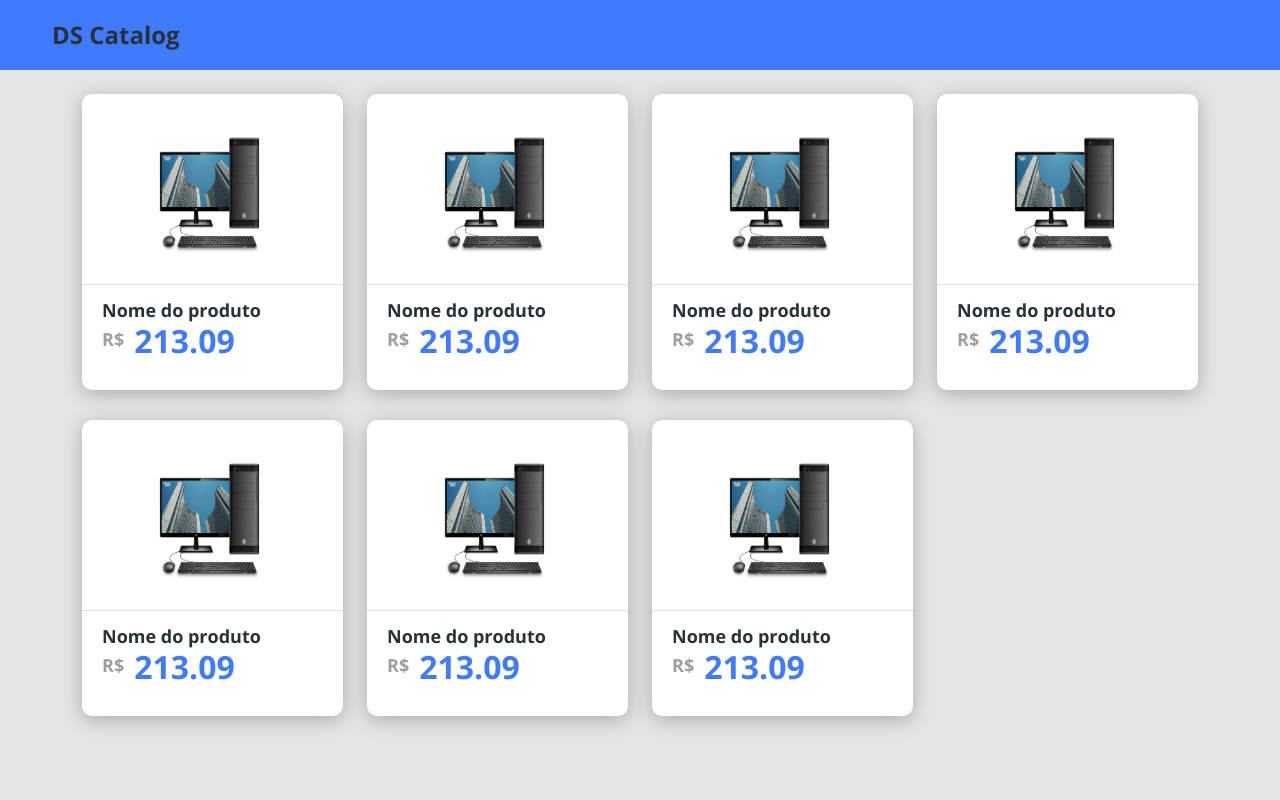
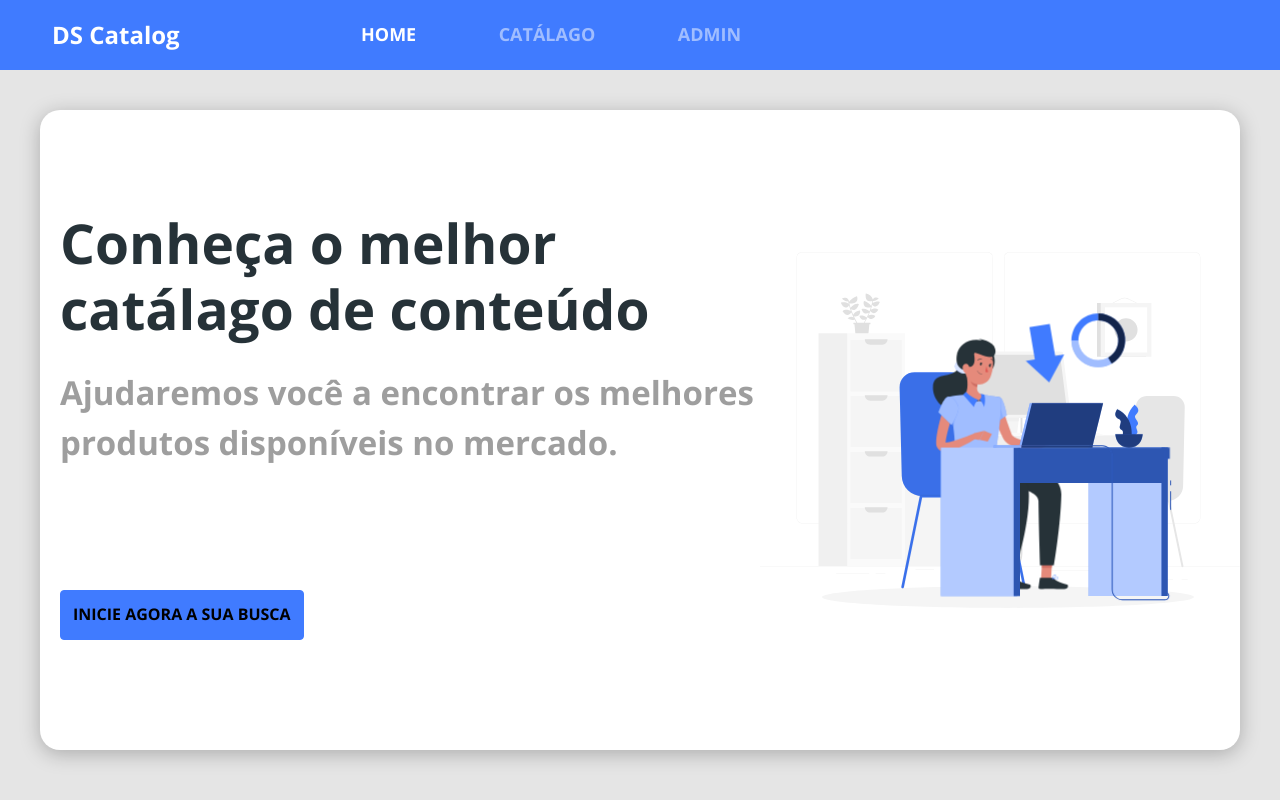
Before and after one commit to jopaulo666/dscatalog-bootcamp, a React (Create React App) app in the folder frontend/: page / in a window 1280 px wide. Built offline with nearby package versions, Linux system fonts and the light colour scheme; the HTML template or start-up script is replaced by a standard one.

Commit message:
Rotas com React Router DOM

```diff
--- a/frontend/src/App.tsx
+++ b/frontend/src/App.tsx
@@ -1,13 +1,11 @@
 import './assets/styles/custom.scss';
 import './App.css';
-import Home from 'pages/Home';
-import Catalog from 'pages/Catalog';
+import Routes from 'Routes';
 
 const App = () => {
 
   return (
-    // <Home />
-    <Catalog/>
+    <Routes/>
   );
 }
 
--- /dev/null
+++ b/frontend/src/Routes.tsx
@@ -0,0 +1,24 @@
+import Navbar from "components/Navbar";
+import Admin from "pages/Admin";
+import Catalog from "pages/Catalog";
+import Home from "pages/Home";
+import { BrowserRouter, Route, Switch } from "react-router-dom";
+
+const Routes = () => (
+    <BrowserRouter>
+        <Navbar/>
+        <Switch>
+            <Route path="/" exact>
+                <Home/>
+            </Route>
+            <Route path="/products">
+                <Catalog/>
+            </Route>
+            <Route path="/admin">
+                <Admin/>
+            </Route>
+        </Switch>
+    </BrowserRouter>
+);
+
+export default Routes
--- a/frontend/src/components/Navbar/index.tsx
+++ b/frontend/src/components/Navbar/index.tsx
@@ -1,14 +1,15 @@
 import './styles.css'
 import '@popperjs/core';
 import 'bootstrap/js/src/collapse';
+import { Link, NavLink } from 'react-router-dom';
 
 const Navbar = () => {
     return (
         <nav className="navbar navbar-expand-md navbar-dark bg-primary main-nav">
             <div className="container-fluid">
-                <a href="link">
+                <Link to="/" className="nav-logo-text">
                     <h4>DS Catalog</h4>
-                </a>
+                </Link>
 
                 <button
                     className="navbar-toggler"
@@ -22,16 +23,16 @@ const Navbar = () => {
                     <span className="navbar-toggler-icon"></span>
                 </button>
 
-                <div className="collapse navbar-toggler" id="dscatalog-navbar">
+                <div className="collapse navbar-collapse" id="dscatalog-navbar">
                     <ul className="navbar-nav offset-md-2 main-menu">
                         <li>
-                            <a href="link">HOME</a>
+                            <NavLink to="/" activeClassName='active' exact>HOME</NavLink>
                         </li>
                         <li>
-                            <a href="link">CATÁLOGO</a>
+                            <NavLink to="/products" activeClassName='active'>CATÁLAGO</NavLink>
                         </li>
                         <li>
-                            <a href="link">ADMIN</a>
+                            <NavLink to="/admin" activeClassName='active'>ADMIN</NavLink>
                         </li>
                     </ul>
                 </div>
--- /dev/null
+++ b/frontend/src/pages/Admin/index.tsx
@@ -0,0 +1,9 @@
+import './styles.css'
+
+const Admin = () => {
+    return (
+        <h1>Página Adm</h1>
+    );
+}
+
+export default Admin
--- a/frontend/src/pages/Catalog/index.tsx
+++ b/frontend/src/pages/Catalog/index.tsx
@@ -1,10 +1,7 @@
-import Navbar from "components/Navbar";
 import ProductCard from "components/ProductCard";
 
 const Catalog = () => {
     return (
-        <>
-            <Navbar />
         <div className="container my-4">
             <div className="row">
                 <div className="col-sm-6 col-lg-4 col-xl-3">
@@ -30,7 +27,6 @@ const Catalog = () => {
                 </div>
             </div>
         </div>
-        </>
     );
 }
 
--- a/frontend/src/pages/Home/index.tsx
+++ b/frontend/src/pages/Home/index.tsx
@@ -1,12 +1,10 @@
 import { ReactComponent as MainImage } from 'assets/images/main-image.svg';
-import Navbar from "components/Navbar";
 import './styles.css';
 import ButonIcon from 'components/ButonIcon';
+import { Link } from 'react-router-dom';
 
 const Home = () => {
     return (
-        <>
-            <Navbar />
         <div className="home-container">
             <div className="base-card home-card">
                 <div className="home-content-container">
@@ -14,14 +12,15 @@ const Home = () => {
                         <h1>Conheça o melhor catálago de conteúdo</h1>
                         <p>Ajudaremos você a encontrar os melhores produtos disponíveis no mercado.</p>
                     </div>
+                    <Link to="/products">
                         <ButonIcon />
+                    </Link>
                 </div>
                 <div className="home-image-container">
                     <MainImage />
                 </div>
             </div>
         </div>
-        </>
     );
 }
 
```
Also changed, not shown: frontend/src/pages/Admin/styles.css (added). Lines whose indentation alone changed are shown as unchanged.
